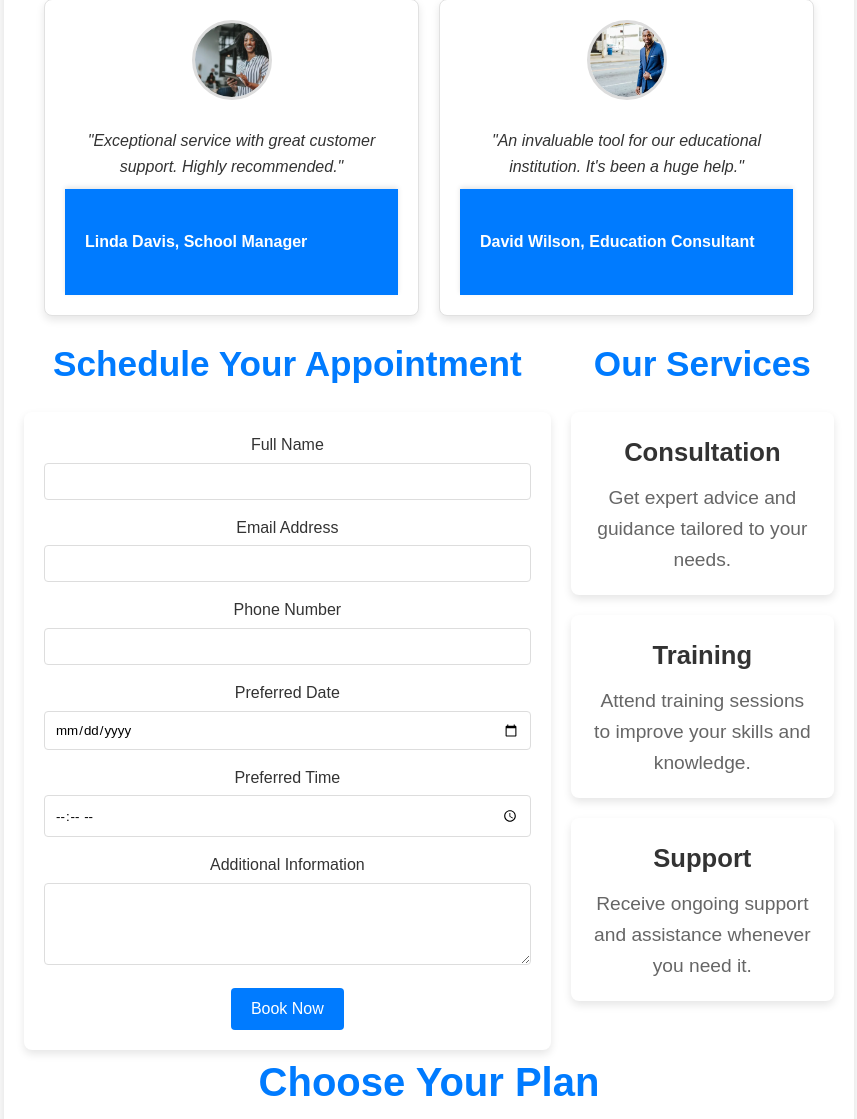
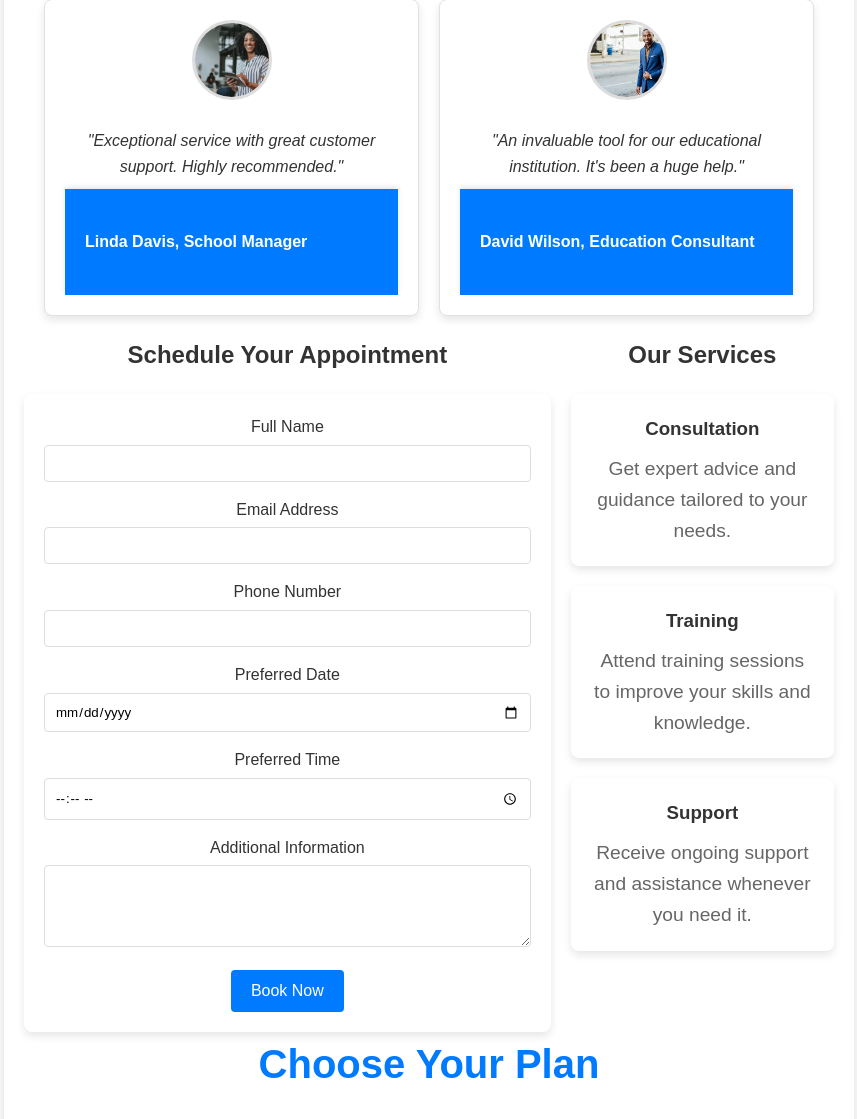
Before and after one commit to Mamasb/SmartDesk, a Flask app: page / in a window 1280 px wide. Shown: the part 1249-2368 px from the top of the page, without its empty margins (211-1068 px from the left). Run offline with Flask 3, Linux system fonts and the light colour scheme.

Commit message:
modified:   static/css/book.css

```diff
--- a/static/css/book.css
+++ b/static/css/book.css
@@ -1,6 +1,3 @@
-
-
-
 /* Main Content Styling */
 main {
   padding: 40px 20px;
@@ -20,9 +17,9 @@ main {
 }
 
 #booking-form h2 {
-  font-size: 2.2em;
+
   margin-bottom: 20px;
-  color: #007bff;
+
   text-align: center;
 }
 
@@ -73,9 +70,9 @@ button[type="submit"]:hover {
 }
 
 #services h2 {
-  font-size: 2.2em;
+
   margin-bottom: 20px;
-  color: #007bff;
+
   text-align: center;
 }
 
@@ -88,9 +85,9 @@ button[type="submit"]:hover {
 }
 
 .service h3 {
-  font-size: 1.6em;
+
   margin-bottom: 10px;
-  color: #333;
+
 }
 
 .service p {
```
